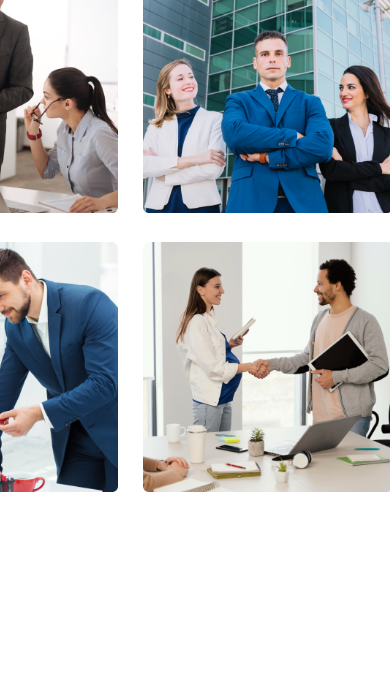
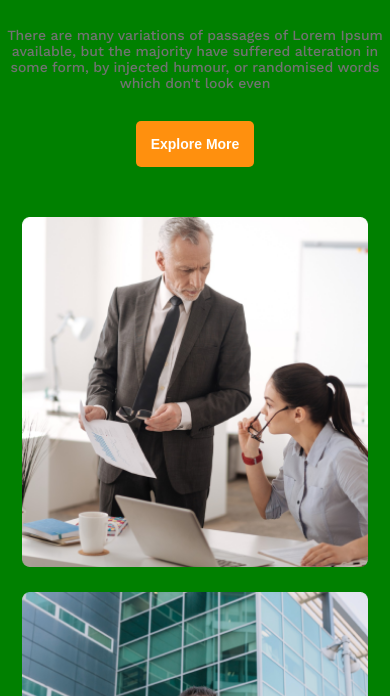
Before and after one commit to aminulislam2002/ph-assignment-number-two, a plain HTML site: page index.html in a window 390 px wide. Shown: the part 776-1472 px from the top of the page. Drawn offline with nearby package versions, Linux system fonts and the light colour scheme.

Commit message:
image section responsive

```diff
--- a/styles/style.css
+++ b/styles/style.css
@@ -316,5 +316,24 @@ footer {
   .banner-info-title {
     font-size: 35px;
   }
+
   /* imaage section responsive */
+  .image-section {
+    background-color: green;
+    flex-direction: column-reverse;
+    margin: 0 auto;
+  }
+  .images {
+    grid-template-columns: 1fr;
+  }
+  .image img {
+    width: 100%;
+    height: 100%;
+  }
+  .image-info {
+    align-items: center;
+    text-align: center;
+  }
+
+  /* architect section responsive */
 }
```
